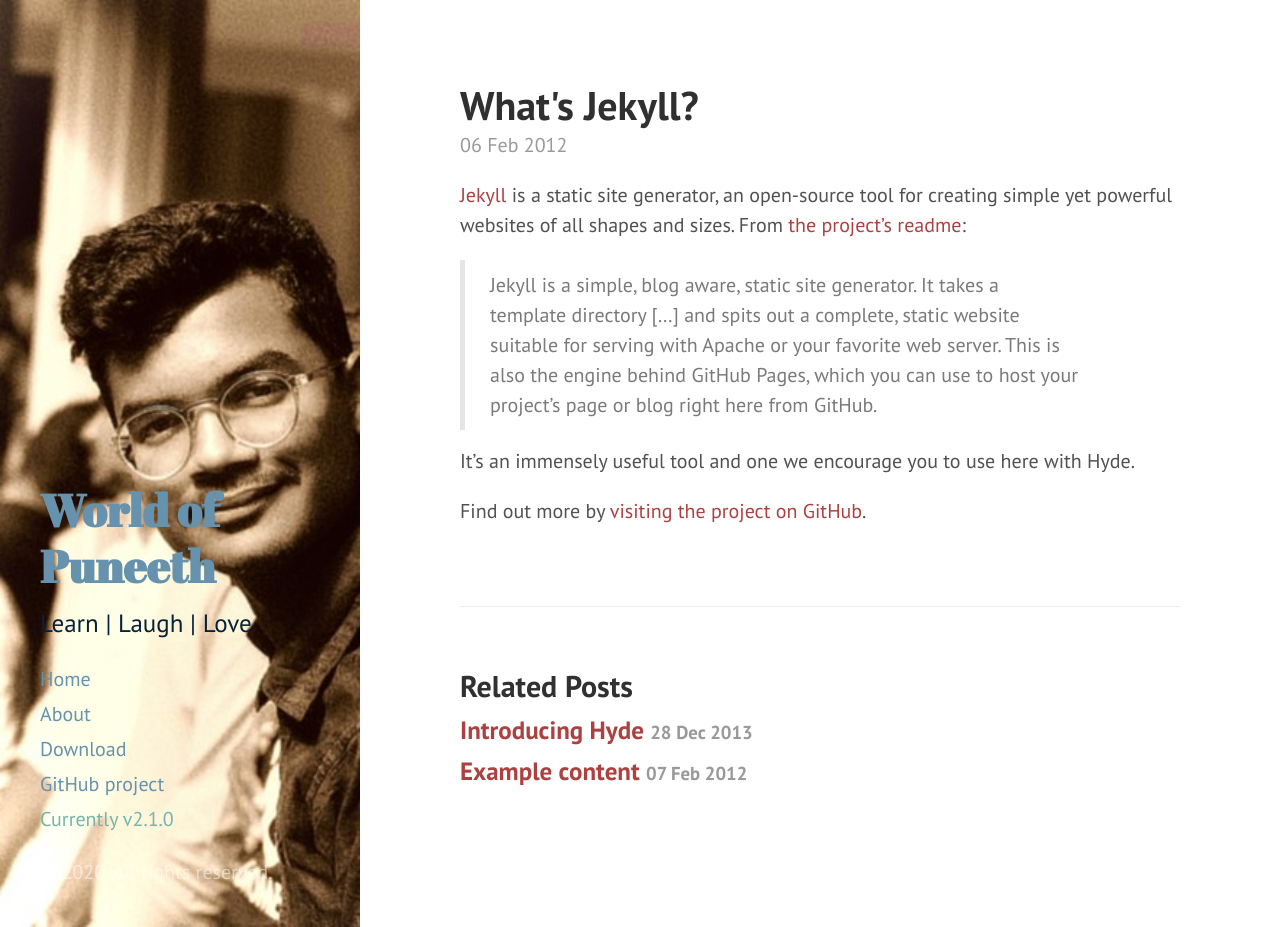
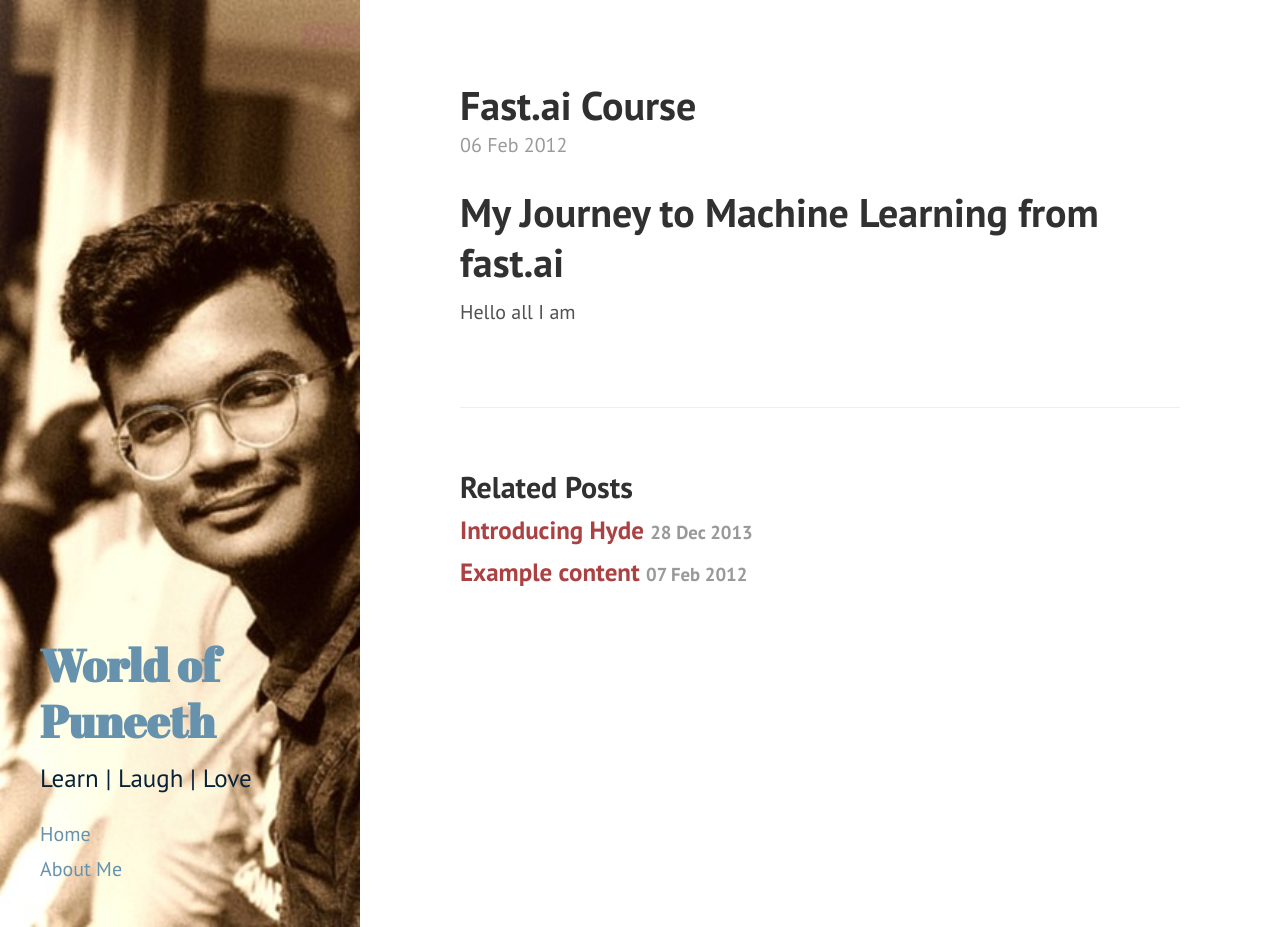
Before and after one commit to puneeth-chanda/puneeth-chanda.github.io, a Jekyll site: the page built from _posts/2012-02-06-whats-jekyll.md, in a window 1280 px wide and 927 px high. Built offline with Jekyll 4.4.1, drawn with Linux system fonts in a browser that asks for light colours; Markdown is read by kramdown in place of the engine named in the settings.

Commit message:
Initial Blog Format

```diff
--- a/_config.yml
+++ b/_config.yml
@@ -7,7 +7,7 @@
 
 
 # Setup
-title:            World of Puneeth
+title:           World of Puneeth
 tagline:          'Learn | Laugh | Love'
 description:      'Learn | Laugh | Love'
 url:              http://puneeth2001.github.io
--- a/_includes/sidebar.html
+++ b/_includes/sidebar.html
@@ -26,11 +26,11 @@
         {% endif %}
       {% endfor %}
 
-      <a class="sidebar-nav-item" href="{{ site.github.repo }}/archive/v{{ site.version }}.zip">Download</a>
-      <a class="sidebar-nav-item" href="{{ site.github.repo }}">GitHub project</a>
-      <span class="sidebar-nav-item">Currently v{{ site.version }}</span>
+      <!-- <a class="sidebar-nav-item" href="{{ site.github.repo }}/archive/v{{ site.version }}.zip">Download</a>
+      <a class="sidebar-nav-item" href="{{ site.github.repo }}">GitHub project</a> -->
+      <!-- <span class="sidebar-nav-item">Currently v{{ site.version }}</span>
     </nav>
 
-    <p>&copy; {{ site.time | date: '%Y' }}. All rights reserved.</p>
+    <p>&copy; {{ site.time | date: '%Y' }}. All rights reserved.</p> -->
   </div>
 </div>
--- a/_layouts/page.html
+++ b/_layouts/page.html
@@ -2,7 +2,7 @@
 layout: default
 ---
 
-<div class="page">
+<div class="page .theme-base-08">
   <h1 class="page-title">{{ page.title }}</h1>
   {{ content }}
 </div>
--- a/_posts/2012-02-06-whats-jekyll.md
+++ b/_posts/2012-02-06-whats-jekyll.md
@@ -1,12 +1,8 @@
 ---
 layout: post
-title: What's Jekyll?
+title: Fast.ai Course
 ---
 
-[Jekyll](http://jekyllrb.com) is a static site generator, an open-source tool for creating simple yet powerful websites of all shapes and sizes. From [the project's readme](https://github.com/mojombo/jekyll/blob/master/README.markdown):
+#My Journey to Machine Learning from fast.ai
 
-  > Jekyll is a simple, blog aware, static site generator. It takes a template directory [...] and spits out a complete, static website suitable for serving with Apache or your favorite web server. This is also the engine behind GitHub Pages, which you can use to host your project’s page or blog right here from GitHub.
-
-It's an immensely useful tool and one we encourage you to use here with Hyde.
-
-Find out more by [visiting the project on GitHub](https://github.com/mojombo/jekyll).
+Hello all I am
--- a/about.md
+++ b/about.md
@@ -1,6 +1,6 @@
 ---
 layout: page
-title: About
+title: About Me
 ---
 
 <p class="message">
```
